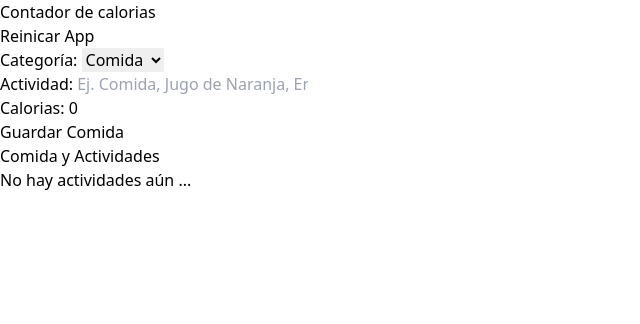
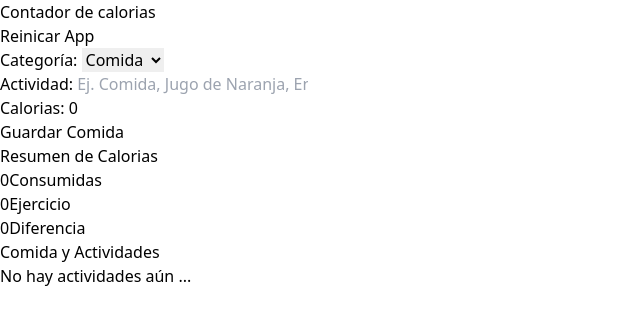
Before and after one commit to DavidMV97/Calorie-tracker, a React (Vite) app: page / in a window 1280 px wide. Shown: the top 324 px of the page, without its empty margins (0-640 px from the left). Built offline with nearby package versions, Linux system fonts and the light colour scheme.

Commit message:
Creando contador calorias

```diff
--- a/src/App.tsx
+++ b/src/App.tsx
@@ -3,6 +3,7 @@
 import Form from "./components/Form"
 import { activityReducer, initialState } from "./reducers/activity-reducer"
 import ActivityList from './components/ActivityList';
+import CalorieTracker from './components/CalorieTracker';
 
 function App() {
 
@@ -17,7 +18,7 @@
   return (
     <>
       <header className="bg-lime-600 py-3">
-        <div className="max-w-4xl mx-auto flex justify-between">
+        <div className="max-w-4xl mx-auto flex justify-between items-center">
           <h1 className="text-center text-lg fong-bold text-white uppercase">
             Contador de calorias
           </h1>
@@ -42,6 +43,14 @@
         </div>
       </section>
 
+      <section className="bg-gray-800 py-10">
+        <div className="max-w-4xl mx-auto">
+          <CalorieTracker
+            activities={state.activities}
+          />
+        </div>
+      </section>
+
       <section className="p-10 mx-auto max-w-4xl">
         <ActivityList
           activities={state.activities}
--- /dev/null
+++ b/src/components/CalorieDisplay.tsx
@@ -0,0 +1,16 @@
+type CalorieDisplayProps = {
+    calories: number
+    text: string
+}
+
+
+export default function CalorieDisplay({calories, text} : CalorieDisplayProps ) {
+    return (
+        <p className="text-white font-bold rounded-full grid grid-cols-1 gap-3 text-center">
+            <span className="font-black text-6xl text-orange">
+                {calories}
+            </span>
+            {text}
+        </p>
+    )
+}
--- /dev/null
+++ b/src/components/CalorieTracker.tsx
@@ -0,0 +1,38 @@
+import { useMemo } from "react"
+import { Activity } from "../types"
+import CalorieDisplay from "./CalorieDisplay"
+
+type CalorieTrackerProps = {
+    activities: Activity[]
+}
+
+export default function CalorieTracker({ activities }: CalorieTrackerProps) {
+    // Contadores
+    const caloriesConsumed = useMemo(() => activities.reduce((total, activity) => activity.category === 1 ? total + activity.calories : total, 0), [activities])
+    const caloriesBurned = useMemo(() => activities.reduce((total, activity) => activity.category === 2 ? total + activity.calories : total, 0), [activities])
+    // Calorias totales
+    const netCalories = useMemo(()=> caloriesConsumed - caloriesBurned, [activities])
+
+    return (
+        <>
+            <h2 className="text-4xl font-black text-white text-center">Resumen de Calorias</h2>
+
+            <div className="flex flex-col items-center md:flex-row md:justify-between gap-5">
+
+                <CalorieDisplay
+                    calories={caloriesConsumed}
+                    text='Consumidas'
+                />
+                <CalorieDisplay
+                    calories={caloriesBurned}
+                    text='Ejercicio'
+                />
+                <CalorieDisplay
+                    calories={netCalories}
+                    text='Diferencia'
+                />
+            </div>
+
+        </>
+    )
+}
```
